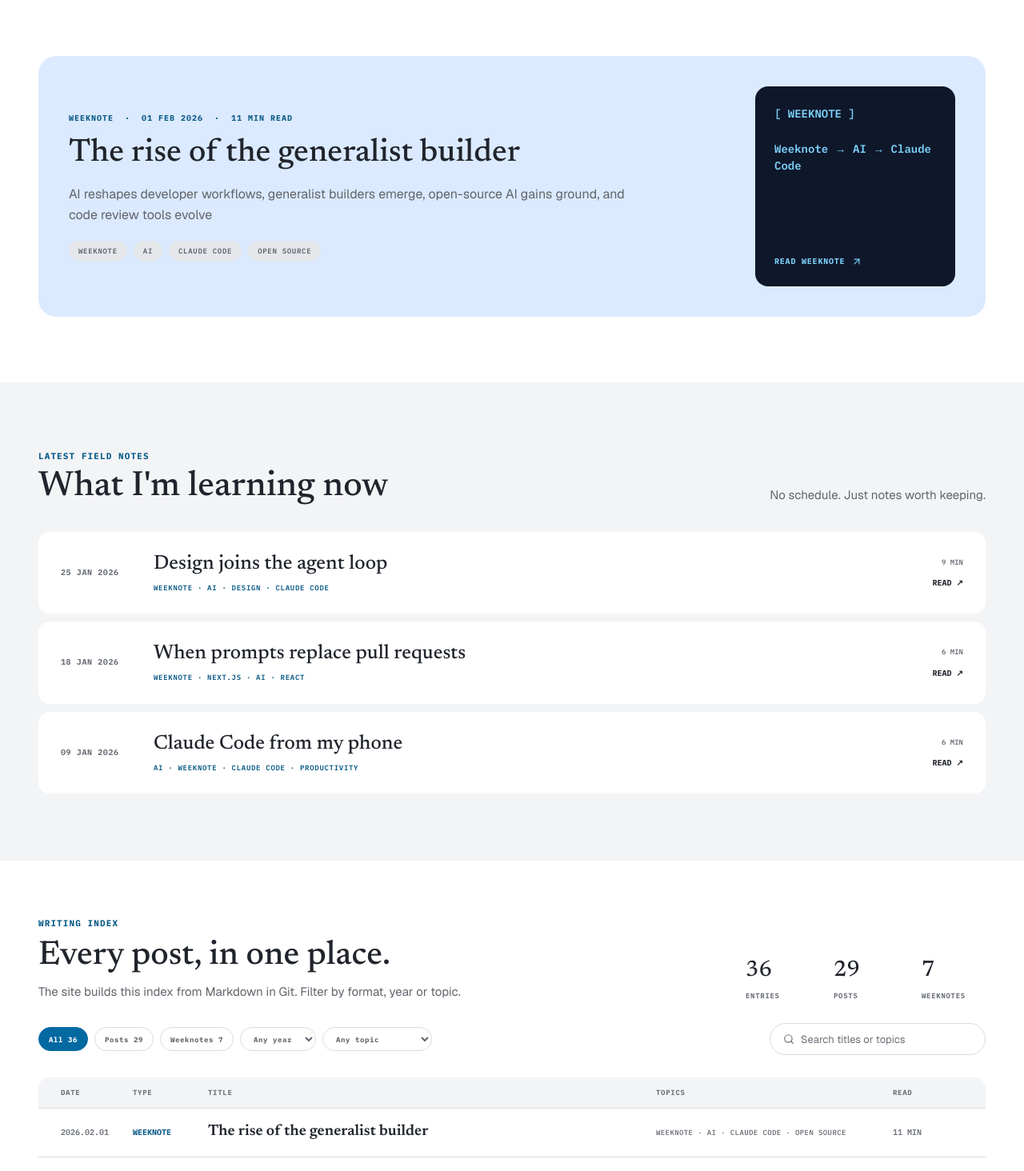
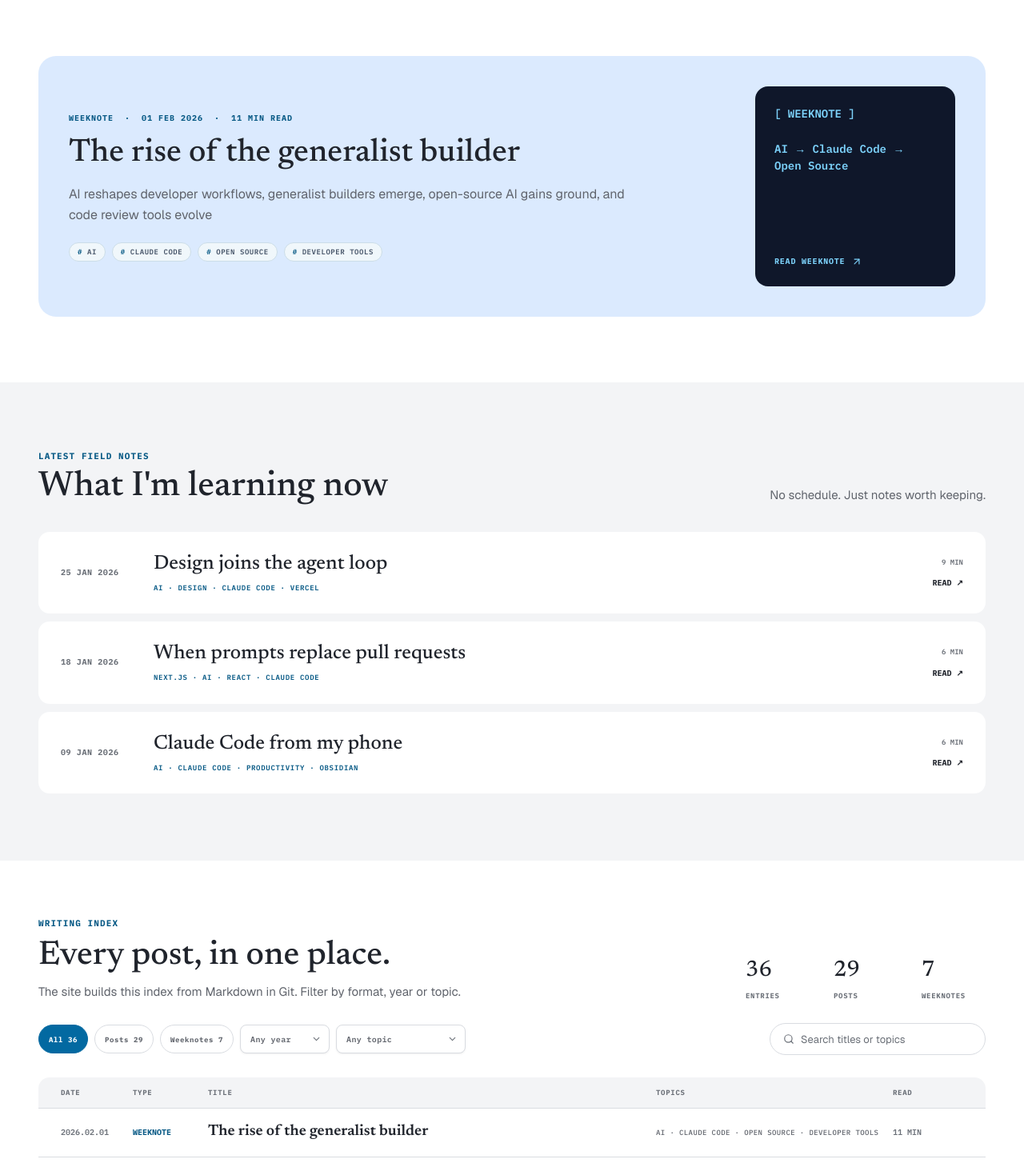
Before and after one commit to applification/applification.net, a Next.js app in the folder apps/applification/: page /writing in a window 1280 px wide. Shown: the part 540-2004 px from the top of the page at 80% size. Built offline with nearby package versions, Linux system fonts and the light colour scheme.

Commit message:
badges and filtering

```diff
--- a/apps/applification/src/app/globals.css
+++ b/apps/applification/src/app/globals.css
@@ -26,6 +26,11 @@
   --writing-accent-text: light-dark(#075985, #7dd3fc);
   --writing-accent-fill: #0369a1;
   --writing-on-accent: #ffffff;
+  --writing-topic-bg: light-dark(#f0f7fb, #172033);
+  --writing-topic-bg-hover: light-dark(#e0f2fe, #1e293b);
+  --writing-topic-border: light-dark(#cbdde8, #334155);
+  --writing-topic-text: light-dark(#475569, #cbd5e1);
+  --writing-topic-mark: light-dark(#075985, #7dd3fc);
   --loop-bg: #02070c;
   --loop-header: #08131d;
   --loop-muted: #94a3b8;
--- a/apps/applification/src/components/writing/writing-archive.tsx
+++ b/apps/applification/src/components/writing/writing-archive.tsx
@@ -1,9 +1,10 @@
 "use client";
 
-import { Search } from "lucide-react";
+import { ChevronDown, Search } from "lucide-react";
 import Link from "next/link";
 import { usePathname, useRouter, useSearchParams } from "next/navigation";
 import type { WritingEntry, WritingType } from "@/lib/writing";
+import { displayWritingTopics, formatWritingTopic } from "./writing-topic";
 
 export type WritingArchiveEntry = Omit<WritingEntry, "body">;
 
@@ -12,17 +13,43 @@ type WritingArchiveProps = {
   topics: string[];
 };
 
-function formatTopic(topic: string) {
-  if (topic === "ai") return "AI";
-  if (topic === "next.js") return "Next.js";
-  return topic
-    .split("-")
-    .map((part) => part.charAt(0).toUpperCase() + part.slice(1))
-    .join(" ");
-}
+type WritingFilterSelectProps = {
+  children: React.ReactNode;
+  label: string;
+  onChange: (value: string) => void;
+  value: string;
+  widthClass: string;
+};
 
 function formatArchiveDate(date: string) {
   return date.replaceAll("-", ".");
+}
+
+function WritingFilterSelect({
+  children,
+  label,
+  onChange,
+  value,
+  widthClass,
+}: WritingFilterSelectProps) {
+  return (
+    <div className={`relative ${widthClass}`}>
+      <select
+        aria-label={label}
+        className="font-caption h-9 w-full appearance-none rounded-lg border border-[var(--app-border)] bg-[var(--app-card)] py-0 pr-8 pl-3 text-[10px] font-semibold tracking-[0.35px] text-[var(--app-text-secondary)] shadow-sm shadow-black/5 outline-none hover:border-[var(--writing-accent-text)] focus-visible:outline-2 focus-visible:outline-offset-2 focus-visible:outline-[var(--app-focus)]"
+        onChange={(event) => onChange(event.target.value)}
+        value={value}
+      >
+        {children}
+      </select>
+      <ChevronDown
+        aria-hidden="true"
+        className="pointer-events-none absolute top-1/2 right-2.5 -translate-y-1/2 text-[var(--app-text-muted)]"
+        size={13}
+        strokeWidth={2}
+      />
+    </div>
+  );
 }
 
 export function WritingArchive({ entries, topics }: WritingArchiveProps) {
@@ -62,8 +89,8 @@ export function WritingArchive({ entries, topics }: WritingArchiveProps) {
     });
   }
 
-  const filterClass =
-    "font-caption inline-flex min-h-[30px] items-center rounded-full border px-3 text-[9px] font-bold tracking-[0.6px] focus-visible:outline-2 focus-visible:outline-offset-2 focus-visible:outline-[var(--app-focus)]";
+  const filterButtonClass =
+    "font-caption inline-flex min-h-9 items-center rounded-full border px-3 text-[9px] font-bold tracking-[0.6px] focus-visible:outline-2 focus-visible:outline-offset-2 focus-visible:outline-[var(--app-focus)]";
 
   return (
     <section
@@ -117,7 +144,7 @@ export function WritingArchive({ entries, topics }: WritingArchiveProps) {
               return (
                 <button
                   aria-pressed={active}
-                  className={`${filterClass} ${
+                  className={`${filterButtonClass} ${
                     active
                       ? "border-[var(--writing-accent-fill)] bg-[var(--writing-accent-fill)] text-[var(--writing-on-accent)]"
                       : "border-[var(--app-border)] text-[var(--app-text-secondary)] hover:border-[var(--writing-accent-text)]"
@@ -131,11 +158,11 @@ export function WritingArchive({ entries, topics }: WritingArchiveProps) {
               );
             })}
 
-            <select
-              aria-label="Filter writing by year"
-              className={`${filterClass} border-[var(--app-border)] bg-[var(--app-card)] text-[var(--app-text-secondary)]`}
-              onChange={(event) => updateParams({ year: event.target.value, show: null })}
+            <WritingFilterSelect
+              label="Filter writing by year"
+              onChange={(value) => updateParams({ year: value, show: null })}
               value={selectedYear}
+              widthClass="w-[112px]"
             >
               <option value="">Any year</option>
               {years.map((year) => (
@@ -143,21 +170,21 @@ export function WritingArchive({ entries, topics }: WritingArchiveProps) {
                   {year}
                 </option>
               ))}
-            </select>
+            </WritingFilterSelect>
 
-            <select
-              aria-label="Filter writing by topic"
-              className={`${filterClass} max-w-[180px] border-[var(--app-border)] bg-[var(--app-card)] text-[var(--app-text-secondary)]`}
-              onChange={(event) => updateParams({ topic: event.target.value, show: null })}
+            <WritingFilterSelect
+              label="Filter writing by topic"
+              onChange={(value) => updateParams({ topic: value, show: null })}
               value={selectedTopic}
+              widthClass="w-[162px]"
             >
               <option value="">Any topic</option>
               {topics.map((topic) => (
                 <option key={topic} value={topic}>
-                  {formatTopic(topic)}
+                  {formatWritingTopic(topic)}
                 </option>
               ))}
-            </select>
+            </WritingFilterSelect>
           </div>
 
           <label className="flex min-h-10 w-full items-center gap-2 rounded-full border border-[var(--app-border)] bg-[var(--app-card)] px-4 text-[var(--app-text-muted)] focus-within:outline-2 focus-within:outline-offset-2 focus-within:outline-[var(--app-focus)] min-[960px]:w-[270px]">
@@ -173,7 +200,10 @@ export function WritingArchive({ entries, topics }: WritingArchiveProps) {
           </label>
         </div>
 
-        <div className="overflow-hidden rounded-[14px] bg-[var(--app-card)]">
+        <div
+          className="overflow-hidden rounded-[14px] bg-[var(--app-card)] min-[860px]:min-h-[524px]"
+          data-testid="writing-results"
+        >
           <div className="hidden grid-cols-[90px_94px_minmax(260px,1fr)_296px_88px] bg-[var(--app-muted-section)] px-7 py-3 min-[860px]:grid">
             {["Date", "Type", "Title", "Topics", "Read"].map((heading) => (
               <span
@@ -186,7 +216,7 @@ export function WritingArchive({ entries, topics }: WritingArchiveProps) {
           </div>
 
           {visibleEntries.length ? (
-            <ol>
+            <ol className="min-[860px]:min-h-[480px]">
               {visibleEntries.map((entry) => (
                 <li
                   className="border-t border-[var(--app-border)] first:border-t-0 min-[860px]:first:border-t"
@@ -209,7 +239,10 @@ export function WritingArchive({ entries, topics }: WritingArchiveProps) {
                       {entry.title}
                     </span>
                     <span className="font-caption truncate text-[9px] font-medium tracking-[0.4px] text-[var(--app-text-secondary)] uppercase">
-                      {entry.topics.slice(0, 4).map(formatTopic).join(" · ")}
+                      {displayWritingTopics(entry.topics)
+                        .slice(0, 4)
+                        .map(formatWritingTopic)
+                        .join(" · ")}
                     </span>
                     <span className="font-caption text-[10px] font-semibold text-[var(--app-text-muted)]">
                       {entry.readingTime} MIN
@@ -219,13 +252,13 @@ export function WritingArchive({ entries, topics }: WritingArchiveProps) {
               ))}
             </ol>
           ) : (
-            <p className="px-6 py-12 text-center text-sm text-[var(--app-text-secondary)]">
+            <p className="px-6 py-12 text-center text-sm text-[var(--app-text-secondary)] min-[860px]:flex min-[860px]:min-h-[480px] min-[860px]:items-center min-[860px]:justify-center min-[860px]:py-0">
               No writing matches those filters.
             </p>
           )}
         </div>
 
-        <div className="flex min-h-9 items-center justify-between gap-5 font-caption text-[10px] font-semibold text-[var(--app-text-muted)]">
+        <div className="flex min-h-11 items-center justify-between gap-5 font-caption text-[10px] font-semibold text-[var(--app-text-muted)]">
           <p>
             Showing {visibleEntries.length} of {filteredEntries.length} matching entries
           </p>
--- a/apps/applification/src/components/writing/writing-article.tsx
+++ b/apps/applification/src/components/writing/writing-article.tsx
@@ -3,6 +3,7 @@ import Link from "next/link";
 import ReactMarkdown, { type Components } from "react-markdown";
 import remarkGfm from "remark-gfm";
 import type { WritingEntry } from "@/lib/writing";
+import { displayWritingTopics, WritingTopicBadge } from "./writing-topic";
 
 type WritingArticleProps = {
   entry: WritingEntry;
@@ -16,15 +17,6 @@ function formatDate(date: string) {
     month: "long",
     year: "numeric",
   }).format(new Date(`${date}T00:00:00Z`));
-}
-
-function formatTopic(topic: string) {
-  if (topic === "ai") return "AI";
-  if (topic === "next.js") return "Next.js";
-  return topic
-    .split("-")
-    .map((part) => part.charAt(0).toUpperCase() + part.slice(1))
-    .join(" ");
 }
 
 const markdownComponents: Components = {
@@ -147,14 +139,9 @@ export function WritingArticle({ entry, newer, older }: WritingArticleProps) {
             {entry.summary}
           </p>
           <ul className="mt-7 flex flex-wrap gap-2" aria-label="Article topics">
-            {entry.topics.map((topic) => (
+            {displayWritingTopics(entry.topics).map((topic) => (
               <li key={topic}>
-                <Link
-                  className="font-caption inline-flex min-h-8 items-center rounded-full border border-[var(--app-border)] px-3 text-[9px] font-semibold tracking-[0.6px] text-[var(--app-text-secondary)] uppercase hover:border-[var(--writing-accent-text)] focus-visible:outline-2 focus-visible:outline-offset-2 focus-visible:outline-[var(--app-focus)]"
-                  href={`/writing?topic=${encodeURIComponent(topic)}`}
-                >
-                  {formatTopic(topic)}
-                </Link>
+                <WritingTopicBadge topic={topic} />
               </li>
             ))}
           </ul>
--- a/apps/applification/src/components/writing/writing-page.tsx
+++ b/apps/applification/src/components/writing/writing-page.tsx
@@ -3,6 +3,11 @@ import Link from "next/link";
 import { Suspense } from "react";
 import type { WritingEntry } from "@/lib/writing";
 import { WritingArchive, type WritingArchiveEntry } from "./writing-archive";
+import {
+  displayWritingTopics,
+  formatWritingTopic,
+  WritingTopicBadge,
+} from "./writing-topic";
 
 type WritingPageProps = {
   entries: WritingEntry[];
@@ -22,15 +27,6 @@ function formatDate(date: string) {
     month: "short",
     year: "numeric",
   }).format(new Date(`${date}T00:00:00Z`));
-}
-
-function formatTopic(topic: string) {
-  if (topic === "ai") return "AI";
-  if (topic === "next.js") return "Next.js";
-  return topic
-    .split("-")
-    .map((part) => part.charAt(0).toUpperCase() + part.slice(1))
-    .join(" ");
 }
 
 function WritingHero() {
@@ -102,12 +98,9 @@ function FeaturedWriting({ entry }: { entry: WritingEntry }) {
             {entry.summary}
           </p>
           <ul className="flex flex-wrap gap-2 pt-1" aria-label="Featured entry topics">
-            {entry.topics.slice(0, 4).map((topic) => (
-              <li
-                className="rounded-full bg-[var(--app-control)] px-3 py-1.5 font-caption text-[9px] font-semibold tracking-[0.7px] text-[var(--app-text-secondary)] uppercase"
-                key={topic}
-              >
-                {formatTopic(topic)}
+            {displayWritingTopics(entry.topics).slice(0, 4).map((topic) => (
+              <li key={topic}>
+                <WritingTopicBadge topic={topic} />
               </li>
             ))}
           </ul>
@@ -121,7 +114,10 @@ function FeaturedWriting({ entry }: { entry: WritingEntry }) {
             [ {entry.type === "weeknote" ? "WEEKNOTE" : "FIELD NOTE"} ]
             <br />
             <br />
-            {entry.topics.slice(0, 3).map(formatTopic).join(" → ")}
+            {displayWritingTopics(entry.topics)
+              .slice(0, 3)
+              .map(formatWritingTopic)
+              .join(" → ")}
           </p>
           <span className="font-caption inline-flex items-center gap-2 text-[10px] font-bold tracking-[0.8px] text-[var(--client-feature-accent)]">
             READ {entry.type === "weeknote" ? "WEEKNOTE" : "FIELD NOTE"}
@@ -177,7 +173,10 @@ function RecentWriting({ entries }: { entries: WritingEntry[] }) {
                   </Link>
                 </h3>
                 <p className="font-caption mt-2 text-[9px] font-semibold tracking-[0.7px] text-[var(--writing-accent-text)] uppercase">
-                  {entry.topics.slice(0, 4).map(formatTopic).join(" · ")}
+                  {displayWritingTopics(entry.topics)
+                    .slice(0, 4)
+                    .map(formatWritingTopic)
+                    .join(" · ")}
                 </p>
               </div>
               <Link
--- /dev/null
+++ b/apps/applification/src/components/writing/writing-topic.tsx
@@ -0,0 +1,28 @@
+import Link from "next/link";
+
+export function displayWritingTopics(topics: string[]) {
+  return topics.filter((topic) => topic !== "weeknote");
+}
+
+export function formatWritingTopic(topic: string) {
+  if (topic === "ai") return "AI";
+  if (topic === "next.js") return "Next.js";
+  return topic
+    .split("-")
+    .map((part) => part.charAt(0).toUpperCase() + part.slice(1))
+    .join(" ");
+}
+
+export function WritingTopicBadge({ topic }: { topic: string }) {
+  return (
+    <Link
+      className="font-caption inline-flex h-6 items-center gap-1.5 rounded-full border border-[var(--writing-topic-border)] bg-[var(--writing-topic-bg)] px-2.5 text-[9px] font-semibold tracking-[0.55px] text-[var(--writing-topic-text)] uppercase transition-colors hover:border-[var(--writing-accent-text)] hover:bg-[var(--writing-topic-bg-hover)] hover:text-[var(--writing-accent-text)] focus-visible:outline-2 focus-visible:outline-offset-2 focus-visible:outline-[var(--app-focus)] motion-reduce:transition-none"
+      href={`/writing?topic=${encodeURIComponent(topic)}#writing-index`}
+    >
+      <span aria-hidden="true" className="text-[var(--writing-topic-mark)]">
+        #
+      </span>
+      {formatWritingTopic(topic)}
+    </Link>
+  );
+}
--- a/apps/applification/src/lib/writing.ts
+++ b/apps/applification/src/lib/writing.ts
@@ -123,7 +123,11 @@ export function getWritingBySlug(
 }
 
 export function getWritingTopics(options: GetWritingOptions = {}) {
-  return [...new Set(getWriting(options).flatMap((entry) => entry.topics))].sort(
-    (left, right) => left.localeCompare(right),
-  );
+  return [
+    ...new Set(
+      getWriting(options)
+        .flatMap((entry) => entry.topics)
+        .filter((topic) => topic !== "weeknote"),
+    ),
+  ].sort((left, right) => left.localeCompare(right));
 }
```
Also changed, not shown: 2 other files (tests, documents, lock files or other folders).
